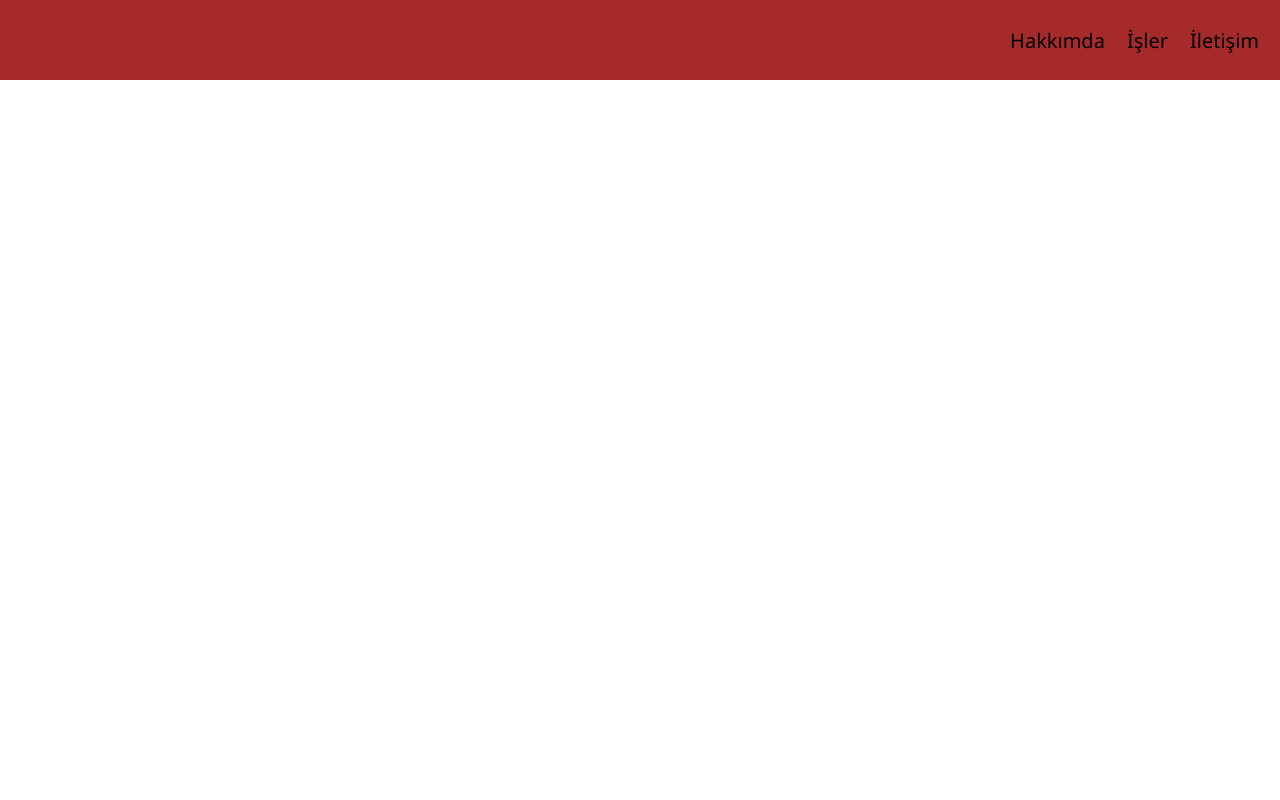
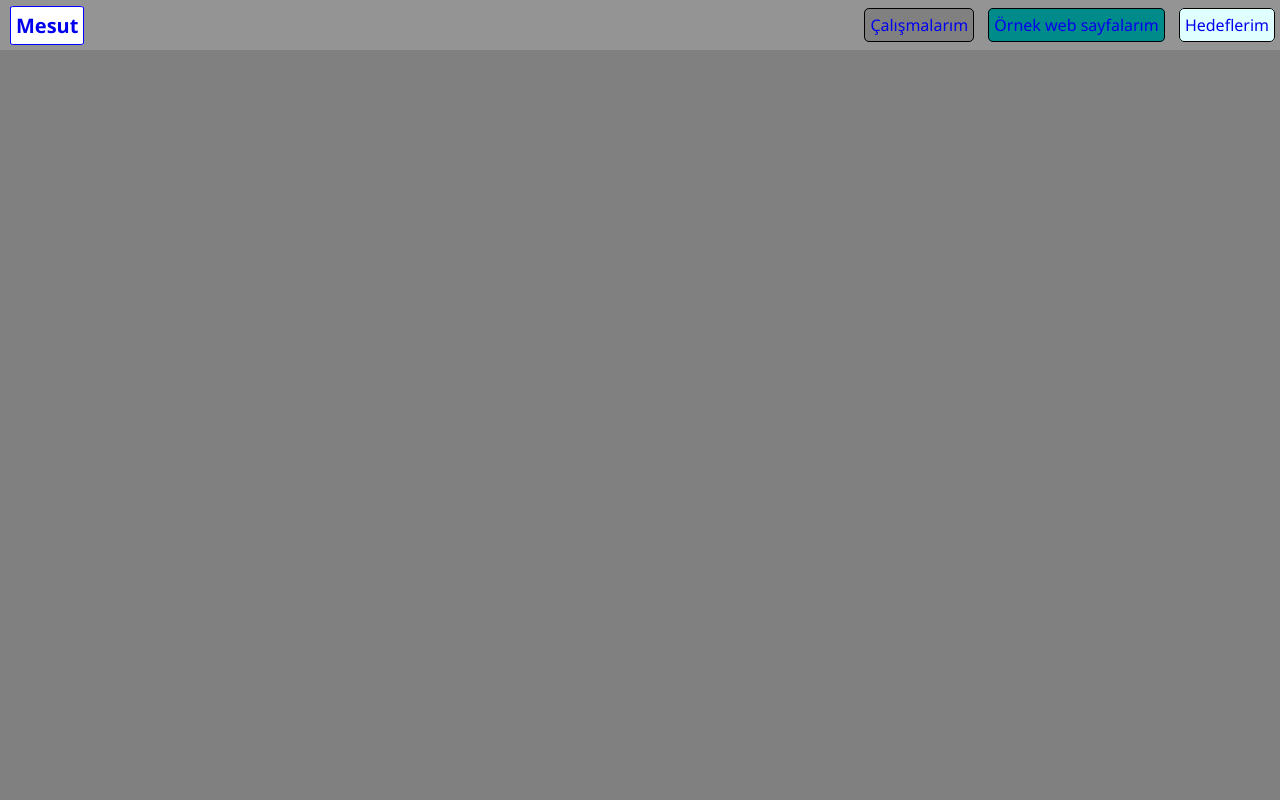
Before and after one commit to drmst/freecodecamp-portfolio, a plain HTML site: page index.html in a window 1280 px wide. Shown: the top 800 px of the page. Drawn offline with Linux system fonts and the light colour scheme.

Commit message:
commitsds

```diff
--- a/index.html
+++ b/index.html
@@ -5,30 +5,31 @@
     <meta http-equiv="X-UA-Compatible" content="IE=edge">
     <meta name="viewport" content="width=device-width, initial-scale=1.0">
     <title>Document</title>
-    <link rel="stylesheet" href="styles.css">
+    <link rel="stylesheet" href="style.css">
 </head>
 <body>
-    <nav class="navigation" id="navbar">
-        <ul class="links">
-            <li class="link">Hakkımda<a href="#pro" ></a></li>
-            <li class="link">İşler</li>
-            <li class="link">İletişim</li>
-        </ul>
+    <nav class="navigation">
+        <div class="nav--right">
+        <a href="#">Mesut</a>
+        </div>
+        <div class="nav--left">
+            <ul>
+                <li><a href="#works" class="my-works">Çalışmalarım</a></li>
+                <li><a href="#samples" class="my-web-pages">Örnek web sayfalarım</a></li>
+                <li><a href="#goals" class="my-goals">Hedeflerim</a></li>
+                </ul>
+        </div>
+
     </nav>
-    <main><div class="welcome" id="welcome-section">
-        <h1 class="head">Merhaba , Benim Adım Mesut Öztürk</h1>
-        <p class="paragraph"> ve ben bir web geliştiricisiyim</p></div>
+    <main>
+        <div id="works" class="works"></div>
+        <div id="samples" class="samples"></div>
+        <div id="goals" class="goals"></div>
     </main>
-    <div class="projects" id="projects">
-        <div class="project-tile"><a href="#" id="pro"></a></div>
-        <div class="project-tile"><a href="#"></a></div>
-        <div class="project-tile"><a href="#"></a></div>
-        <div class="project-tile"><a href="#"></a></div>
-        <div class="project-tile"><a href="#"></a></div>
-        <div class="project-tile"><a href="#"></a></div>
-    </div>
     <footer>
-        <p><a href="#" id="profile-link" target="_blank">github profilim</a></p>
+        <div class="contact">
+
+        </div>
     </footer>
 </body>
 </html>
--- /dev/null
+++ b/style.css
@@ -0,0 +1,84 @@
+*{
+    padding:0px;
+    margin: 0px;
+    font-family: 'Segoe UI', Tahoma, Geneva, Verdana, sans-serif;
+    list-style: none;
+    text-decoration: none;
+    box-sizing: border-box;
+    scroll-behavior: smooth;
+    max-width: 100%;
+
+
+}
+
+
+
+
+nav{
+    height: 50px;
+    width:100%;
+    background-color: rgba(255, 255, 255, 0.156);
+    position: fixed;
+    display: flex;
+    justify-content:space-between;
+    align-items: center;
+    backdrop-filter: blur(20px);
+}
+
+
+.nav--left li {
+    display: inline;
+
+}
+
+.nav--left a{
+    margin:auto 5px ;
+    padding: 5px;
+    font-size: 16px;
+    border: solid black 1px;
+    border-radius: 5px;
+
+}
+
+.my-works{
+    background-color: grey;
+}
+
+.my-web-pages{
+    background-color: darkcyan;
+}
+
+.my-goals{
+    background-color: lightcyan;
+}
+
+.nav--right a{
+    font-size: 20px;
+    font-weight:600;
+    margin-left: 10px;
+    padding: 5px;
+    border: solid blue 0.2px ;
+    border-radius: 5%;
+    background-color: white;
+}
+
+.works{
+    width: 100vw;
+    height:100vh;
+
+    background-color: grey;
+}
+
+.samples{
+    width: 100vw;
+    height: 100vh;
+
+    background-color: darkcyan;
+}
+
+.goals{
+    width: 100vw;
+    height: 100vh;
+
+    background-color:lightsteelblue;
+}
--- a/styles.css
+++ /dev/null
@@ -1,40 +0,0 @@
-* {
-    padding: 0;
-    margin: 0;
-    font-family: 'Segoe UI', Tahoma, Geneva, Verdana, sans-serif;
-    font-size: 10px;
-}
-
-.navigation {
-    width: 100%;
-    height: 80px;
-    background-color: brown;
-    display: flex;
-}
-
-.navigation > ul{
-    display: flex;
-    justify-content: flex-end;
-    margin-right: 1rem;
-    margin: auto 10px auto auto;
-}
-
-.link{
-    list-style-type: none;
-    padding: 10px;
-    margin: auto 1px;
-    font-size: 2rem;
-}
-
-#navbar{
-    position: fixed;
-}
-
-@media screen and (min-width 800px) {
-    .link{
-        list-style-type: none;
-        padding: 10px;
-        margin: auto 1px;
-        font-size: 5rem;
-    }
-}
```
Also changed, not shown: icon.png (added).
